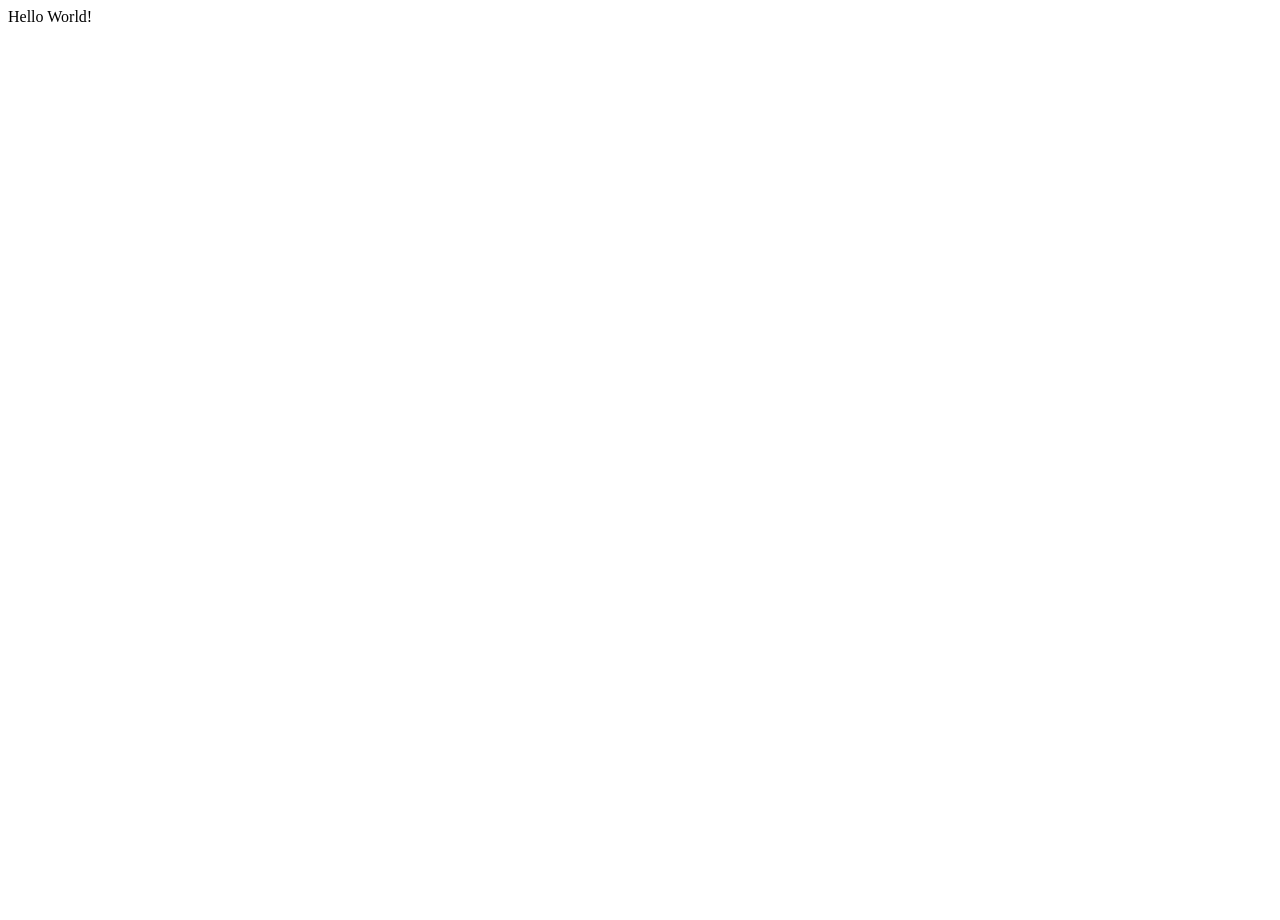
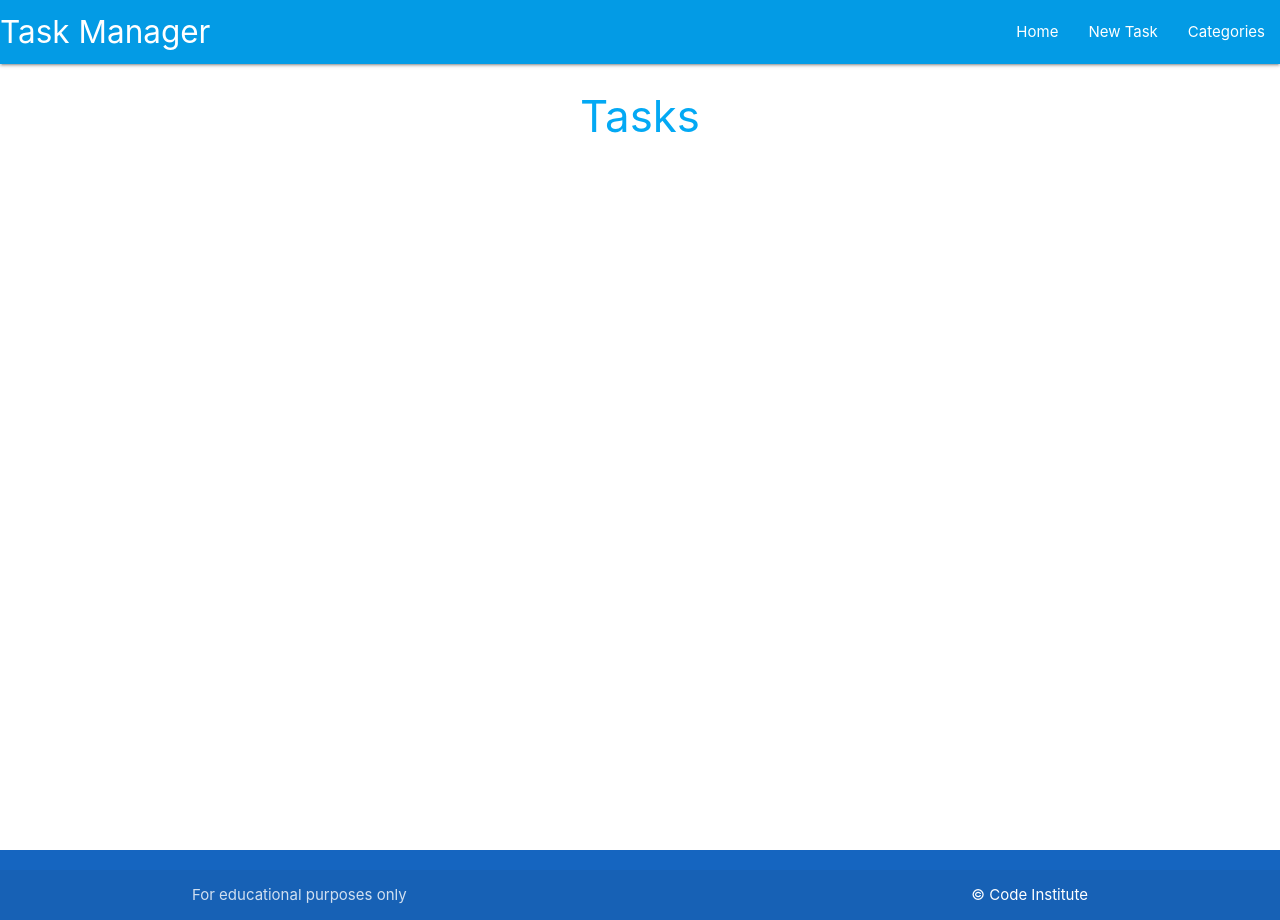
Before and after one commit to JamesCowans/Task_Manager, a Flask app: page / in a window 1280 px wide. Before the commit the page is almost empty. Run offline with Flask 3, Linux system fonts and the light colour scheme; some libraries are stand-ins or nearby versions.

Commit message:
add task.html, footer and navbar to base.html

```diff
--- a/taskmanager/routes.py
+++ b/taskmanager/routes.py
@@ -5,4 +5,4 @@ from taskmanager.models import Category, Task
 
 @app.route("/")
 def home():
-    return render_template("base.html")
+    return render_template("tasks.html")
--- /dev/null
+++ b/taskmanager/static/css/style.css
@@ -0,0 +1,9 @@
+body {
+    display: flex;
+    min-height: 100vh;
+    flex-direction: column;
+}
+
+main {
+    flex: 1 0 auto;
+}
--- /dev/null
+++ b/taskmanager/static/js/script.js
@@ -0,0 +1,5 @@
+document.addEventListener('DOMContentLoaded', function () {
+    // sidenav initialization
+    let sidenav = document.querySelectorAll(".sidenav");
+    M.Sidenav.init(sidenav);
+});
--- a/taskmanager/templates/base.html
+++ b/taskmanager/templates/base.html
@@ -4,9 +4,61 @@
     <meta charset="UTF-8" />
     <meta http-equiv="X-UA-Compatible" content="IE=edge" />
     <meta name="viewport" content="width=device-width, initial-scale=1.0" />
+    <script
+      src="https://kit.fontawesome.com/d6b1861be4.js"
+      crossorigin="anonymous"
+    ></script>
+    <link
+      rel="stylesheet"
+      href="https://cdnjs.cloudflare.com/ajax/libs/materialize/1.0.0/css/materialize.min.css"
+    />
+    <link
+      rel="stylesheet"
+      href="{{ url_for('static', filename='css/style.css')}}"
+    />
     <title>Task Manager</title>
   </head>
   <body>
-    Hello World!
+    <header>
+      <nav class="light-blue darken-1">
+        <div class="nav-wrapper">
+          <a href="{{ url_for('home')}}" class="brand-logo">Task Manager</a>
+          <a href="#" data-target="mobile-demo" class="sidenav-trigger"
+            ><i class="fas fa-bars"></i></a
+          >
+          <ul class="right hide-on-med-and-down">
+            <li><a href="{{ url_for('home')}}">Home</a></li>
+            <li><a href="">New Task</a></li>
+            <li><a href="">Categories</a></li>
+
+          </ul>
+        </div>
+      </nav>
+
+      <ul class="sidenav" id="mobile-demo">
+        <li><a href="{{ url_for('home')}}">Home</a></li>
+        <li><a href="">New Task</a></li>
+        <li><a href="">Categories</a></li>
+
+    </header>
+
+    <main class="container">
+
+        {% block content %}
+
+        {% endblock %}
+
+    </main>
+<footer class="page-footer blue darken-3">
+
+    <div class="footer-copyright">
+        <div class="container">
+            For educational purposes only
+            <a class="white-text right" href="https://codeinstitute.net" target="_blank">&copy; Code Institute</a>
+        </div>
+    </div>
+</footer>
+    <script src="https://cdnjs.cloudflare.com/ajax/libs/materialize/1.0.0/js/materialize.min.js"></script>
+    <script src="{{ url_for('static', filename='js/script.js')}}"></script>
   </body>
 </html>
--- /dev/null
+++ b/taskmanager/templates/tasks.html
@@ -0,0 +1,6 @@
+{% extends "base.html" %}
+{% block content %}
+
+<h3 class="light-blue-text text-darkwn-4 center-align">Tasks</h3>
+
+{% endblock %}
```
